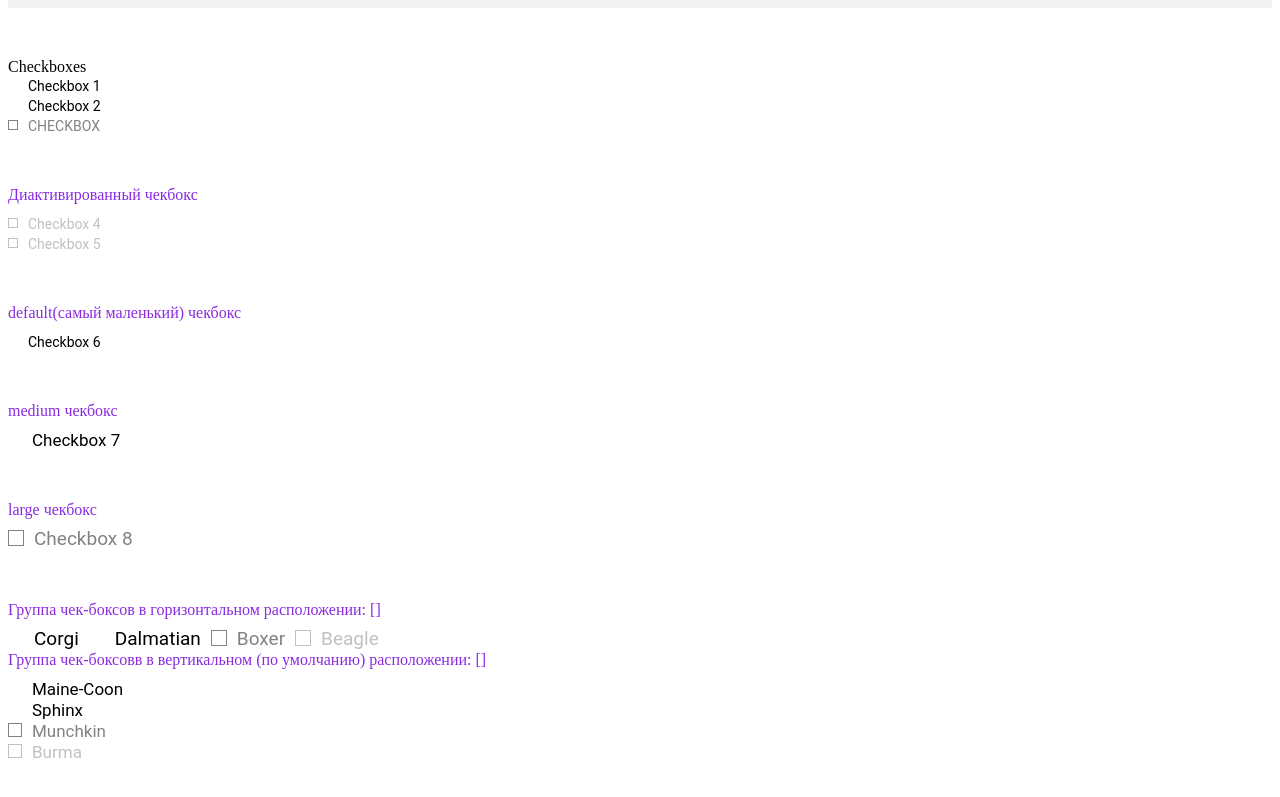
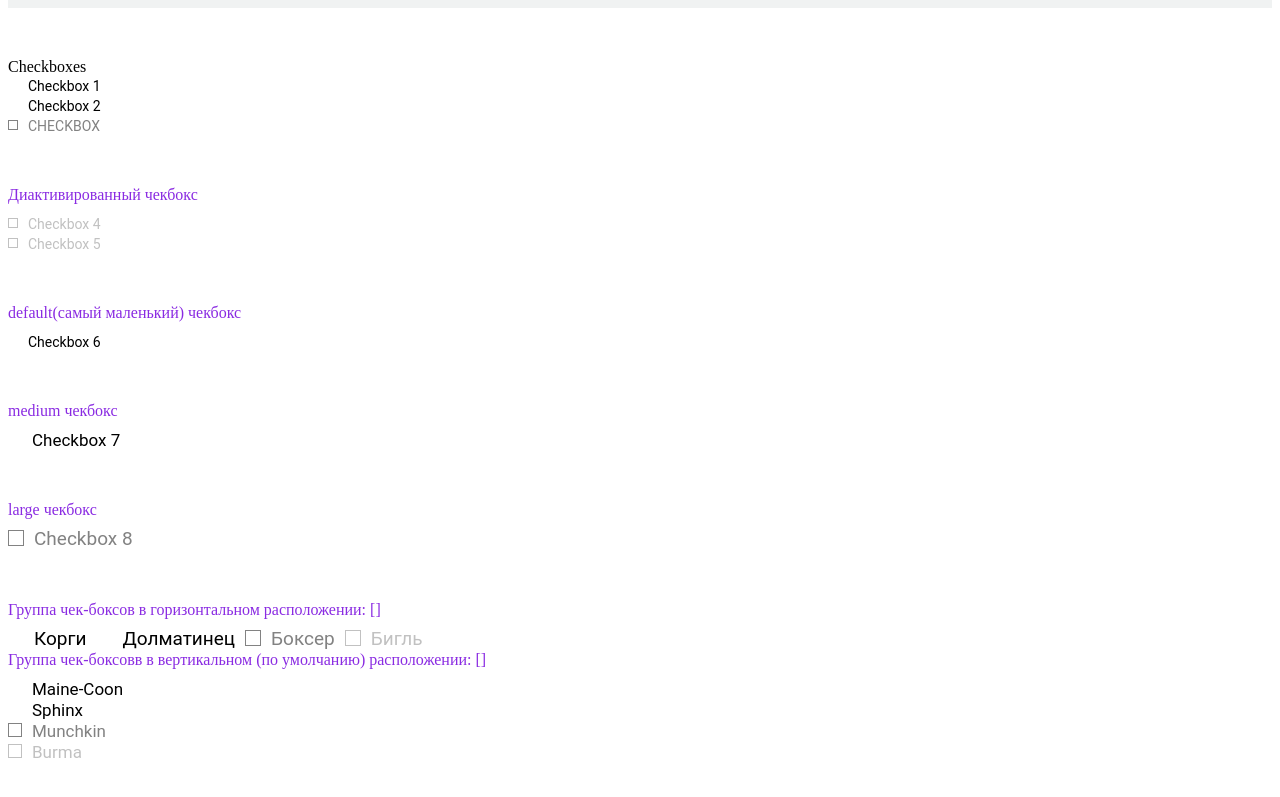
Before and after one commit to Dashazxcvbnm/component_library, a Vue app: page / in a window 1280 px wide. Shown: the part 3364-4161 px from the top of the page. Built offline with nearby package versions, Linux system fonts and the light colour scheme.

Commit message:
Внесены правки согласно комментариям

```diff
--- a/src/components/GUI/checkbox-group/VueBaseCheckboxGroup.vue
+++ b/src/components/GUI/checkbox-group/VueBaseCheckboxGroup.vue
@@ -7,7 +7,7 @@
     :class="[{'checkbox_wrapper': direcrion === 'horizontal'}]"
     :label="option.label"
     :id="option.id"
-    :value="option.label"
+    :value="option.value"
     :disabled="option.disabled"
     v-bind="attributes"
     v-model="option.checked"/>
@@ -25,7 +25,7 @@ const props = defineProps({
     type: Array,
     required: true,
     validator(value) {
-      return value.every((option) => Object.keys(option).includes('label' && 'id' && 'checked'))
+      return value.every((option) => Object.keys(option).includes('label' && 'id' && 'checked' && 'value'))
     }
   },
 
@@ -60,15 +60,15 @@ const attributes = {
   size: props.size,
   name: props.name
 }
+
 const buttonsCopy = reactive(JSON.parse(JSON.stringify(props.buttons)))
 
 watch(buttonsCopy, () => {
   emits('update:modelValue', buttonsCopy.map((button) => {
     if(button.checked) {
-      return button.label
+      return button.value
     }
-    return
-  })
+  }).filter((value) => value)
   )
 })
 
--- a/src/views/HomeView.vue
+++ b/src/views/HomeView.vue
@@ -538,7 +538,7 @@
 
     <div class="wrap">
 
-        <span class="text">Группа чек-боксов в горизонтальном расположении: {{ selectedDogsShow }}</span>
+        <span class="text">Группа чек-боксов в горизонтальном расположении: {{ selectedDogs }}</span>
         <VueBaseCheckboxGroup
         name="dogs"
         size="large"
@@ -547,7 +547,7 @@
         :buttons="listOfDogs"
         />
 
-        <span class="text">Группа чек-боксовв в вертикальном (по умолчанию) расположении: {{ selectedCatsShow }}</span>
+        <span class="text">Группа чек-боксовв в вертикальном (по умолчанию) расположении: {{ selectedCats }}</span>
         <VueBaseCheckboxGroup
         name="cats"
         size="medium"
@@ -564,7 +564,7 @@ import VueBaseInput from '@GUI/input/VueBaseInput.vue'
 import VueBaseCheckbox from '@GUI/checkbox/VueBaseCheckbox.vue';
 import VueBaseCheckboxGroup from '../components/GUI/checkbox-group/VueBaseCheckboxGroup.vue';
 
-import { computed, ref } from 'vue'
+import { ref } from 'vue'
 
 function testClick() {
   console.log('Клик!')
@@ -583,29 +583,21 @@ const checkedActive7 = ref(true)
 const checkedActive8 = ref(false)
 
 const listOfDogs = ref([
-  {label: 'Corgi', id: '1' , checked: true },
-  {label: 'Dalmatian', id: '2', checked: true },
-  {label: 'Boxer', id: '3', checked: false },
-  {label: 'Beagle', id: '4', checked: true, disabled: true }
+  {label: 'Корги', value: 'Corgi', id: '1' , checked: true},
+  {label: 'Долматинец', value: 'Dalmatian', id: '2', checked: true },
+  {label: 'Боксер', value: 'Boxer', id: '3', checked: false },
+  {label: 'Бигль', value: 'Beagle', id: '4', checked: true, disabled: true }
 ])
 
 const listOfCats = ref([
-  {label: 'Maine-Coon', id: '5' , checked: true },
-  {label: 'Sphinx', id: '6', checked: true },
-  {label: 'Munchkin', id: '7', checked: false },
-  {label: 'Burma', id: '8', checked: true, disabled: true }
+  {label: 'Maine-Coon', value: 'Maine-Coon', id: '5' , checked: true },
+  {label: 'Sphinx', value: 'Sphinx', id: '6', checked: true },
+  {label: 'Munchkin', value: 'Munchkin', id: '7', checked: false },
+  {label: 'Burma', value: 'Burma', id: '8', checked: true, disabled: true }
 ])
 
 const selectedDogs = ref([])
 const selectedCats = ref([])
-
-const selectedCatsShow = computed(()=> {
-  return selectedCats.value.filter((value)=> value)
-})
-
-const selectedDogsShow = computed(()=> {
-  return selectedDogs.value.filter((value)=> value)
-})
 </script>
 
 <style scoped>
```
